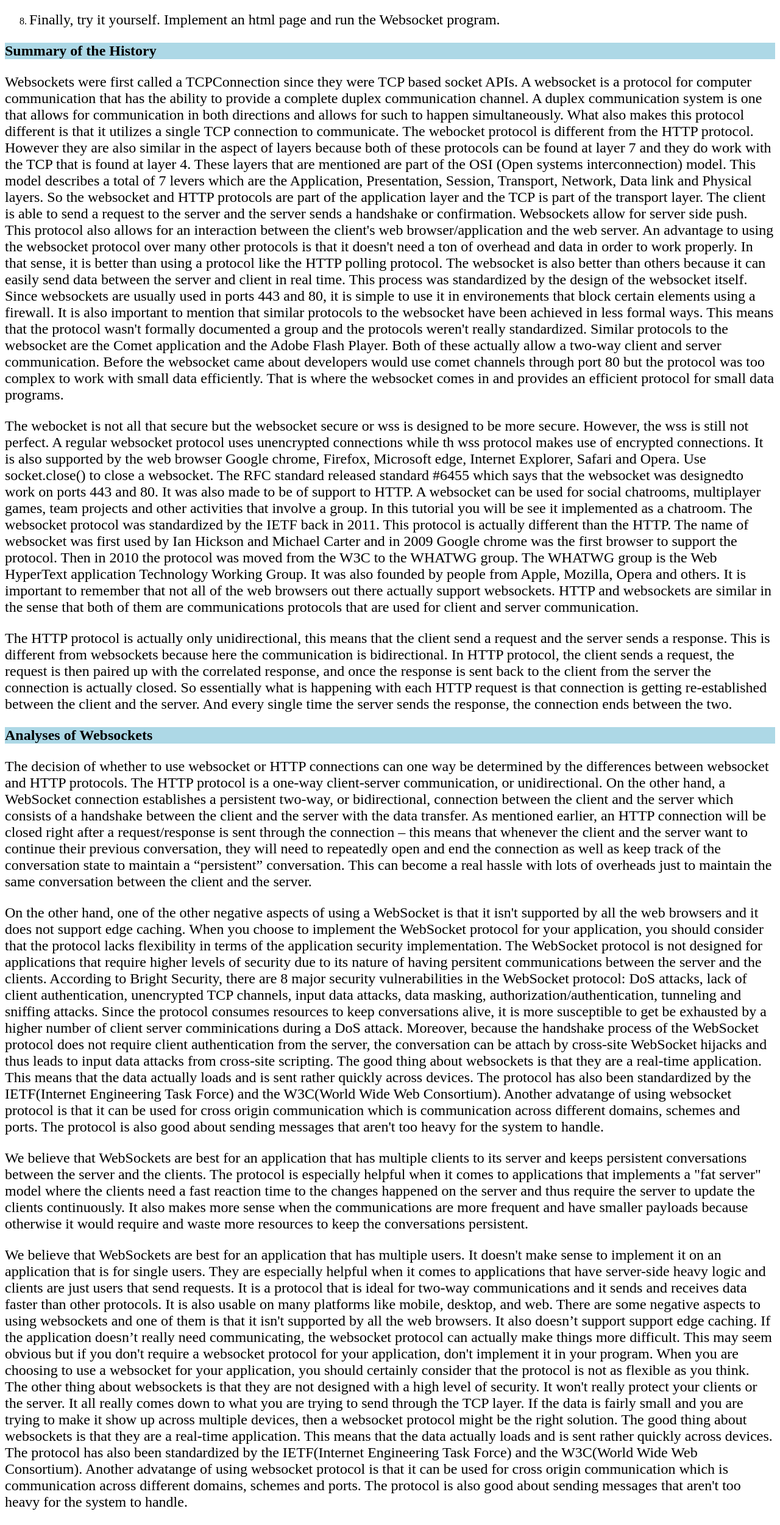
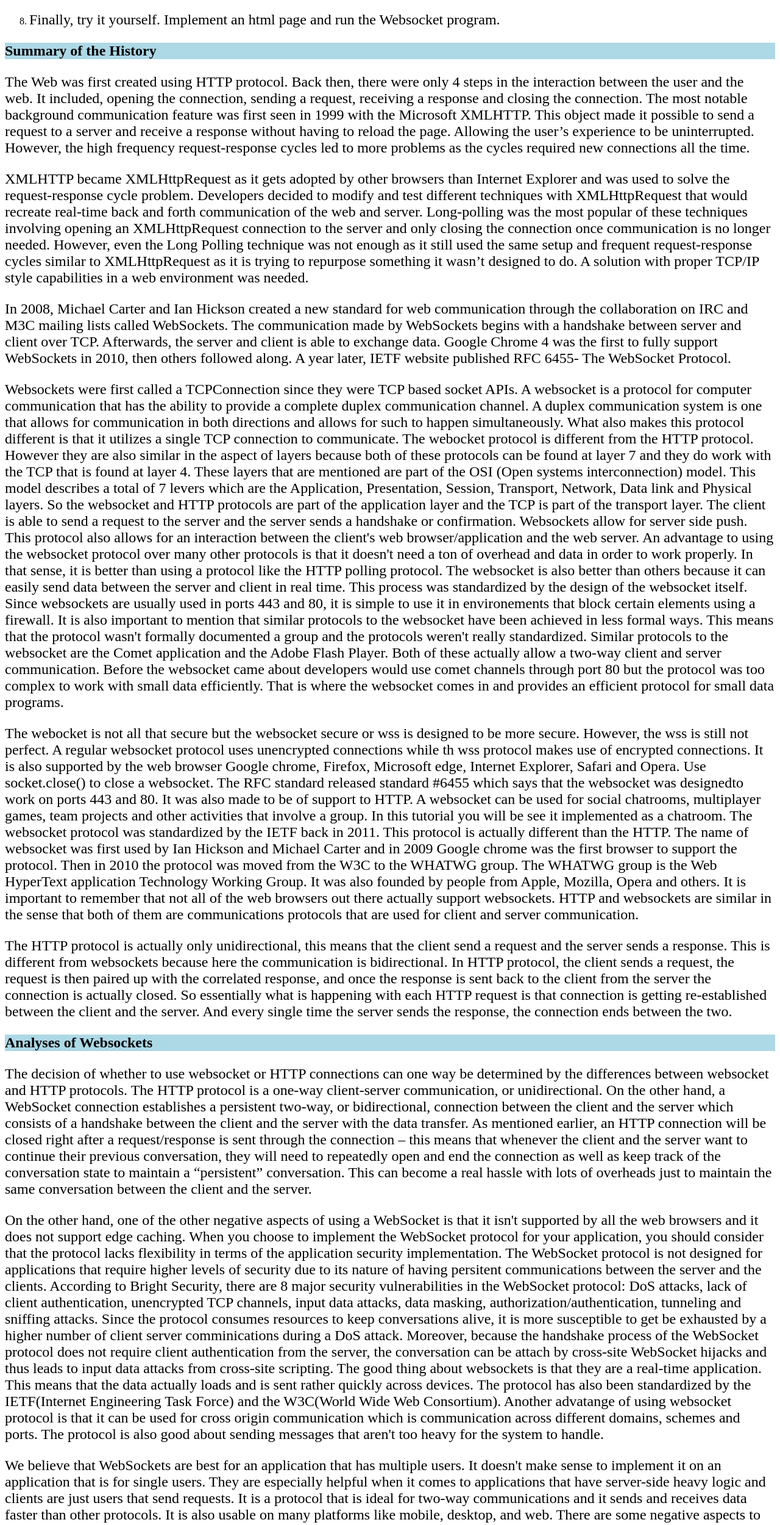
Before and after one commit to ibarraz5/advanced-project, a website: page writeup.html in a window 1280 px wide. Shown: the part 1340-3840 px from the top of the page at 61% size. Drawn offline with Linux system fonts and the light colour scheme.

Commit message:
Update writeup.html

```diff
--- a/writeup.html
+++ b/writeup.html
@@ -32,8 +32,8 @@
         <li><a  href="#h_8">Final Questions</a></li>
         <li><a  href="#h_9">Resource References</a></li>
         <li><a  href="#h_10">Resource List</a></li>
+      </ol>
 
-      </ol>
       <h2 id="h_2">Learning outcomes: </h2>
       <p>
         After completing this tutorial, the student will have a better understanding of what websockets are and see a demonstration
@@ -66,6 +66,28 @@
 
       </ol>
       <h2 id="h_4">Summary of the History</h2>
+      <p>	The Web was first created using HTTP protocol. Back then, there were only 4 steps in the interaction
+        between the user and the web. It included, opening the connection, sending a request, receiving a
+        response and closing the connection. The most notable background communication feature was first
+        seen in 1999 with the Microsoft XMLHTTP. This object made it possible to send a request to a server and
+        receive a response without having to reload the page. Allowing the user’s experience to be
+        uninterrupted. However, the high frequency request-response cycles led to more problems as the cycles
+        required new connections all the time.</p>
+        <p>XMLHTTP became XMLHttpRequest as it gets adopted by other
+          browsers than Internet Explorer and was used to solve the request-response cycle problem.
+          Developers decided to modify and test different techniques with XMLHttpRequest that would recreate real-time back and forth
+          communication of the web and server. Long-polling was the most popular of these techniques involving
+          opening an XMLHttpRequest connection to the server and only closing the connection once
+          communication is no longer needed. However, even the Long Polling technique was not enough as it
+          still used the same setup and frequent request-response cycles similar to XMLHttpRequest as it is trying
+          to repurpose something it wasn’t designed to do. A solution with proper TCP/IP style capabilities in a
+          web environment was needed. </p>
+          <p>In 2008, Michael Carter and Ian Hickson created a new standard for web
+          communication through the collaboration on IRC and M3C mailing lists called WebSockets. The
+          communication made by WebSockets begins with a handshake between server and client over TCP.
+          Afterwards, the server and client is able to exchange data. Google Chrome 4 was the first to fully
+          support WebSockets in 2010, then others followed along. A year later, IETF website published RFC 6455-
+          The WebSocket Protocol.</p>
       <p>Websockets were first called a TCPConnection since they were TCP based socket APIs. A websocket is
         a protocol for computer communication that has the ability to provide a complete duplex communication channel.
         A duplex communication system is one that allows for communication in both directions and allows for such to happen
@@ -114,14 +136,14 @@
         server. And every single time the server sends the response, the connection ends between the two. </p>
 
       <h2 id="h_5">Analyses of Websockets</h2>
-    <p>        The decision of whether to use websocket or HTTP connections can one way be determined by the differences between websocket and HTTP protocols.
+      <p>        The decision of whether to use websocket or HTTP connections can one way be determined by the differences between websocket and HTTP protocols.
         The HTTP protocol is a one-way client-server communication, or unidirectional. On the other hand, a WebSocket connection establishes a persistent two-way,
         or bidirectional, connection between the client and the server which consists of a handshake between the client and the server with the data transfer.
         As mentioned earlier, an HTTP connection will be closed right after a request/response is sent through the connection – this means that whenever the client
         and the server want to continue their previous conversation, they will need to repeatedly open and end the connection as well as keep track of the
         conversation state to maintain a “persistent” conversation. This can become a real hassle with lots of overheads just to maintain the same conversation
         between the client and the server.
-</p>
+      </p>
             <p>
         On the other hand, one of the other negative aspects of using a WebSocket is that it isn't supported by all the web browsers and it does not support edge caching. When you choose to implement the WebSocket protocol for your application, you should
          consider that the protocol lacks flexibility in terms of the application security implementation. The WebSocket protocol is not designed
@@ -130,12 +152,6 @@
           the IETF(Internet Engineering Task Force) and the W3C(World Wide Web Consortium). Another advatange of using websocket protocol
           is that it can be used for cross origin communication which is communication across different domains, schemes and ports. The
           protocol is also good about sending messages that aren't too heavy for the system to handle.
-        </p>
-              <p>
-          We believe that WebSockets are best for an application that has multiple clients to its server and keeps persistent conversations between the server and
-          the clients. The protocol is especially helpful when it comes to applications that implements a "fat server" model where the clients need a fast reaction
-          time to the changes happened on the server and thus require the server to update the clients continuously. It also makes more sense when the communications
-          are more frequent and have smaller payloads because otherwise it would require and waste more resources to keep the conversations persistent.
         </p>
       <p>
         We believe that WebSockets are best for an application that has multiple users. It doesn't make sense to implement it on an application
@@ -155,6 +171,13 @@
           is that it can be used for cross origin communication which is communication across different domains, schemes and ports. The
           protocol is also good about sending messages that aren't too heavy for the system to handle.
         </p>
+        <p>With the ever growing need of faster technology and better user interaction, Websockets makes it easier
+          for programmers to fulfill these needs. Without needing to create a new connection everytime a request is being
+          made from the page to the server, the user is able to ineract with a page that is effecient and user friendly.
+          This happens because the page is having a fluid back and forth communication with the server. Having to always
+          establish a connection from the page to the server, will not only require work as a programmer but slower the
+          processing speed of the page.</p>
+
           <p>To conclude, the Websocket protocol can be efficient for smaller programs and applications. It works accurately when the application
           has a server and client interaction. The communication between the server and client also has to be a two-way communication for
           this protocol to be ideal. The application would also ideally need to prioritize cross origin communication and also for
@@ -197,6 +220,7 @@
         <ul>
           <li><a href="">Code Walkthrough video</a></li>
         </ul>
+
         <h2 id="h_8">Final questions</h2>
         <p>In your notepad (online or physical), answer these questions</p>
         <ol>
@@ -208,15 +232,20 @@
           <li><p>Is a websocket ideal for small or large programs?</p></li>
           <li><p>What are the 3 platforms that websockets can be used for?</p></li>
         </ol>
+
       <h2 id="h_9">Resource References:</h2>
       <ul>
           <li><a href="https://en.wikipedia.org/wiki/WebSocket#:~:text=11%20External%20links-,History,the%20protocol%20known%20as%20WebSocket.">https://en.wikipedia.org/wiki/WebSocket#:~:text=11%20External%20links-,History,the%20protocol%20known%20as%20WebSocket.</a></li>
           <li><a href="https://developers.google.com/speed/libraries">https://developers.google.com/speed/libraries</a></li>
           <li><a href="https://www.geeksforgeeks.org/what-is-web-socket-and-how-it-is-different-from-the-http/">https://www.geeksforgeeks.org/what-is-web-socket-and-how-it-is-different-from-the-http/</a></li>
+          <li><a href="https://medium.com/@wk_26361/the-history-and-usage-of-websockets-f865eff0d624">https://medium.com/@wk_26361/the-history-and-usage-of-websockets-f865eff0d624</a></li>
+        	<li><a href="https://ably.com/topic/websockets">https://ably.com/topic/websockets</a></li>
+	        <li><a href="https://hackernoon.com/everything-you-ever-wanted-to-know-about-websockets-literally-a05f3643299">https://hackernoon.com/everything-you-ever-wanted-to-know-about-websockets-literally-a05f3643299</a></li>
           <li><a href="https://blogs.windows.com/windowsdeveloper/2016/03/14/when-to-use-a-http-call-instead-of-a-websocket-or-http-2-0/#:~:text=WebSockets%20allow%20for%20a%20higher,each%20message%20sent%20and%20received.&text=When%20a%20client%20wants%20ongoing,are%20generally%20a%20good%20fit./">https://blogs.windows.com/windowsdeveloper/2016/03/14/when-to-use-a-http-call-instead-of-a-websocket-or-http-2-0/#:~:text=WebSockets%20allow%20for%20a%20higher,each%20message%20sent%20and%20received.&text=When%20a%20client%20wants%20ongoing,are%20generally%20a%20good%20fit./</a></li>
           <li><a href="https://brightsec.com/blog/websocket-security-top-vulnerabilities/#most-common-vulnerabilities/">https://brightsec.com/blog/websocket-security-top-vulnerabilities/#most-common-vulnerabilities/</a></li>
           <li><a href="https://web.dev/websockets-basics/">https://web.dev/websockets-basics/</a></li>
-    </ul>
+        </ul>
+
       <h2 id="h_10">Resource List:</h2>
       <ul>
           <p>Recommendations: If you are new to programming, we recommend that you first visit the w3schools link below.
@@ -236,14 +265,11 @@
           <li><a href="https://www.w3schools.com/">https://www.w3schools.com/</a></li>
           <li><a href="https://playcode.io/html5">HTML playground!</a></li>
           <li><a href="https://jsfiddle.net/">Javascript, HTML, CSS playground!</a></li>
-          <li><a href="https://code.visualstudio.com/download">visual Studio Code</a></li>
-               <p>Recommendations: The following resources are great for leanring different web-based technologies, they include detailed explanations as well as
-                   simple and easy to understand examples to demostrate the concepts.
-          </p>
+          <li><a href="https://code.visualstudio.com/download">Visual Studio Code</a></li>
           <li><a href="https://www.geeksforgeeks.org/">https://www.geeksforgeeks.org/</a></li>
           <li><a href="https://www.tutorialspoint.com/">https://www.tutorialspoint.com/</a></li>
           <li><a href="https://web.dev/">https://web.dev/</a></li>
-    </ul>
+      </ul>
 
 
 </body>
```
